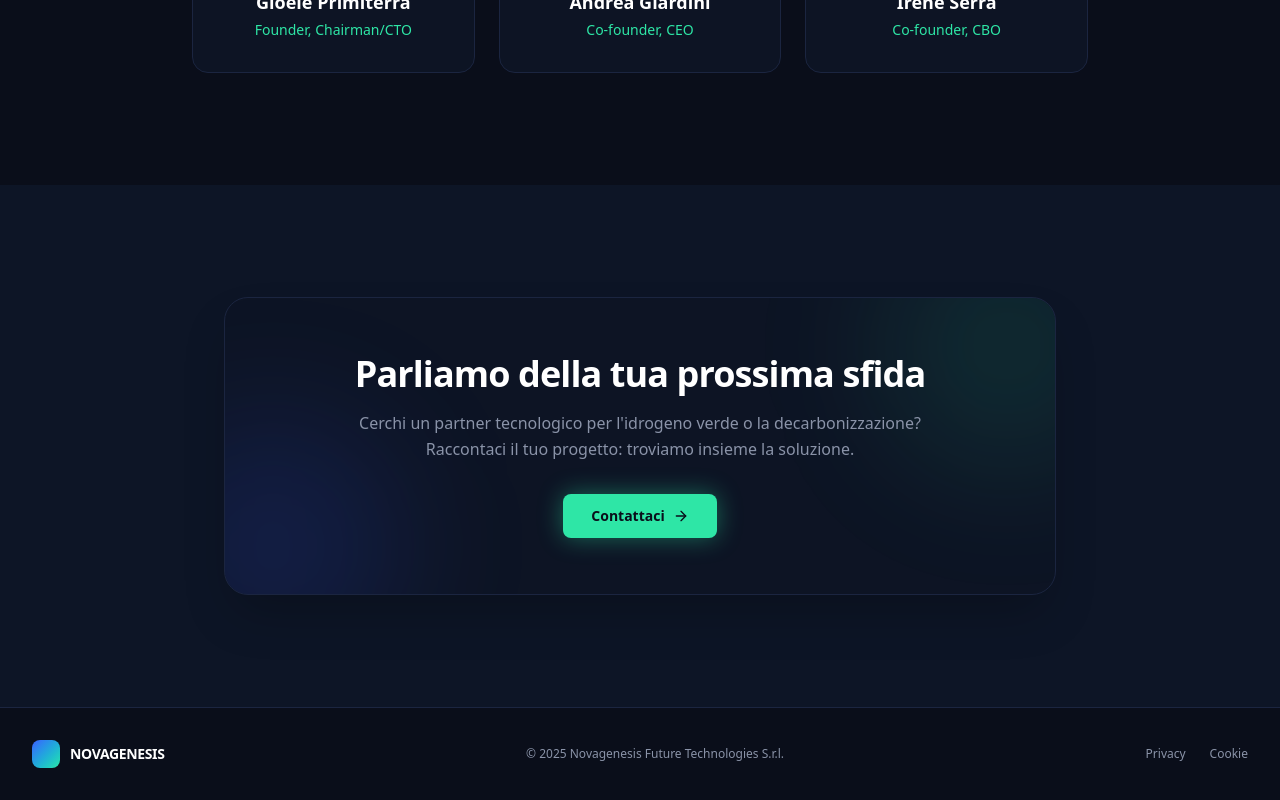
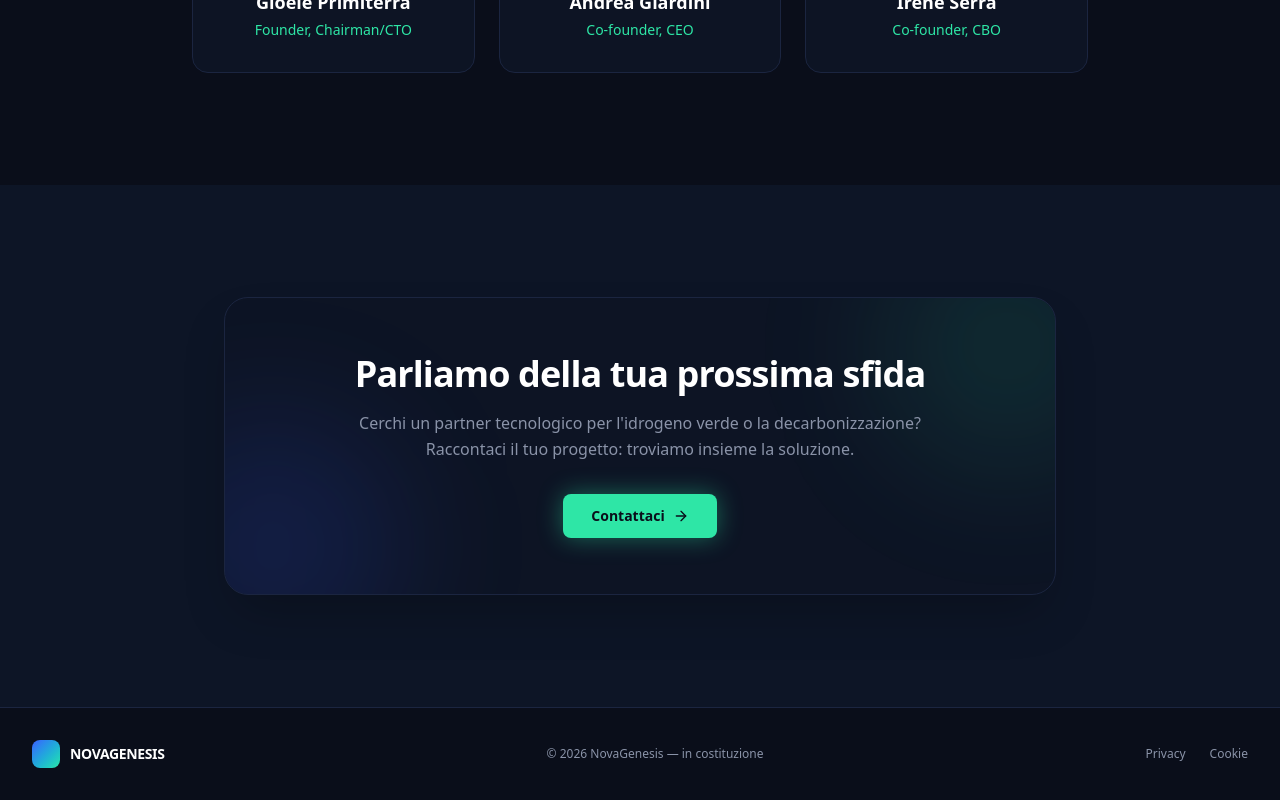
Before and after one commit to NovaGenesisFutureTechnologiesSRL/novagen-landing, a React (Vite) app: page / in a window 1280 px wide. Shown: the part 2770-3570 px from the top of the page. Built offline with nearby package versions, Linux system fonts and the light colour scheme.

Commit message:
Aggiorna copyright footer: 2026 NovaGenesis in costituzione

```diff
--- a/src/components/Footer.jsx
+++ b/src/components/Footer.jsx
@@ -11,7 +11,7 @@ export default function Footer() {
         </div>
 
         <p className="text-center text-xs text-nova-muted">
-          © 2025 Novagenesis Future Technologies S.r.l.
+          © 2026 NovaGenesis — in costituzione
         </p>
 
         <nav aria-label="Note legali" className="flex items-center gap-6">
```
